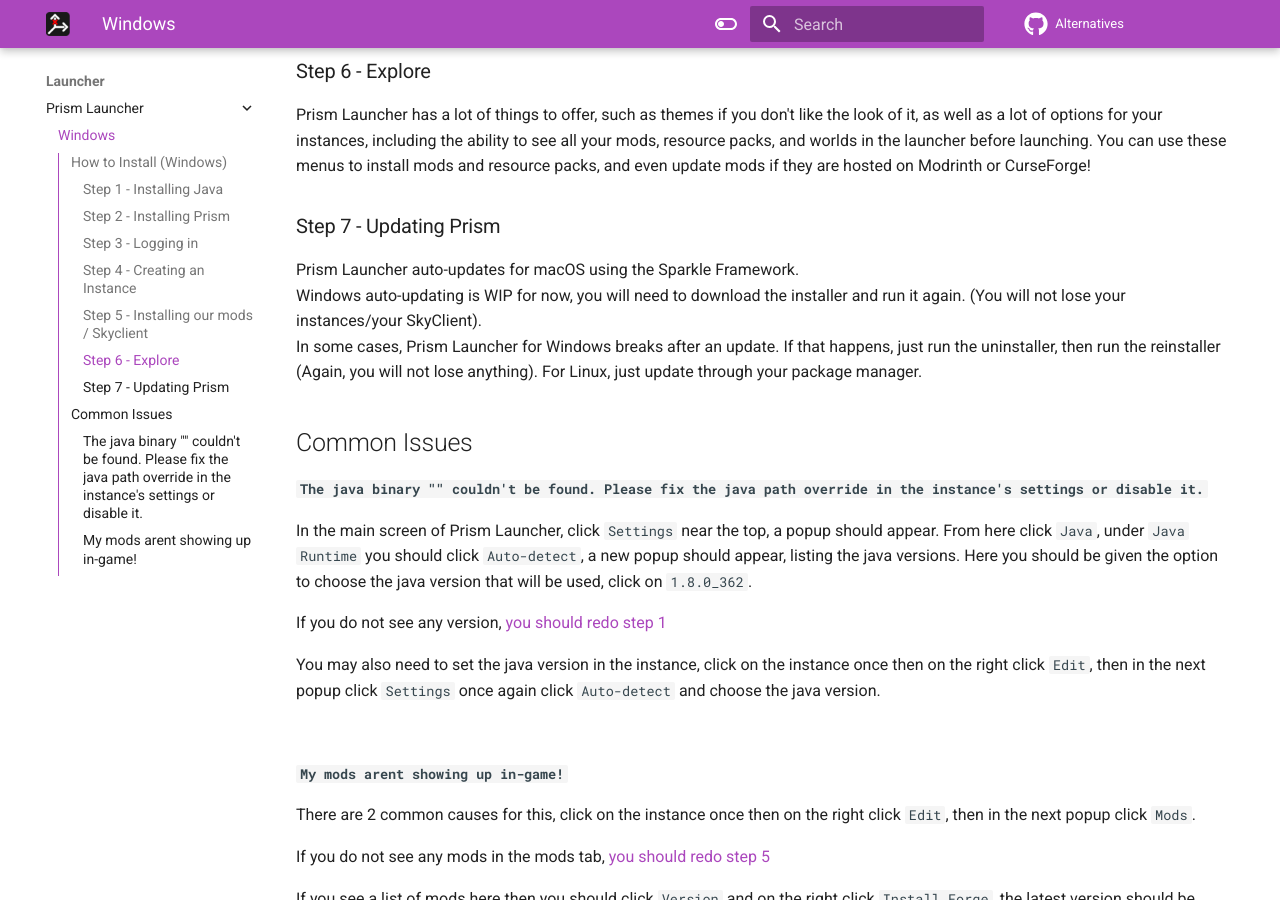
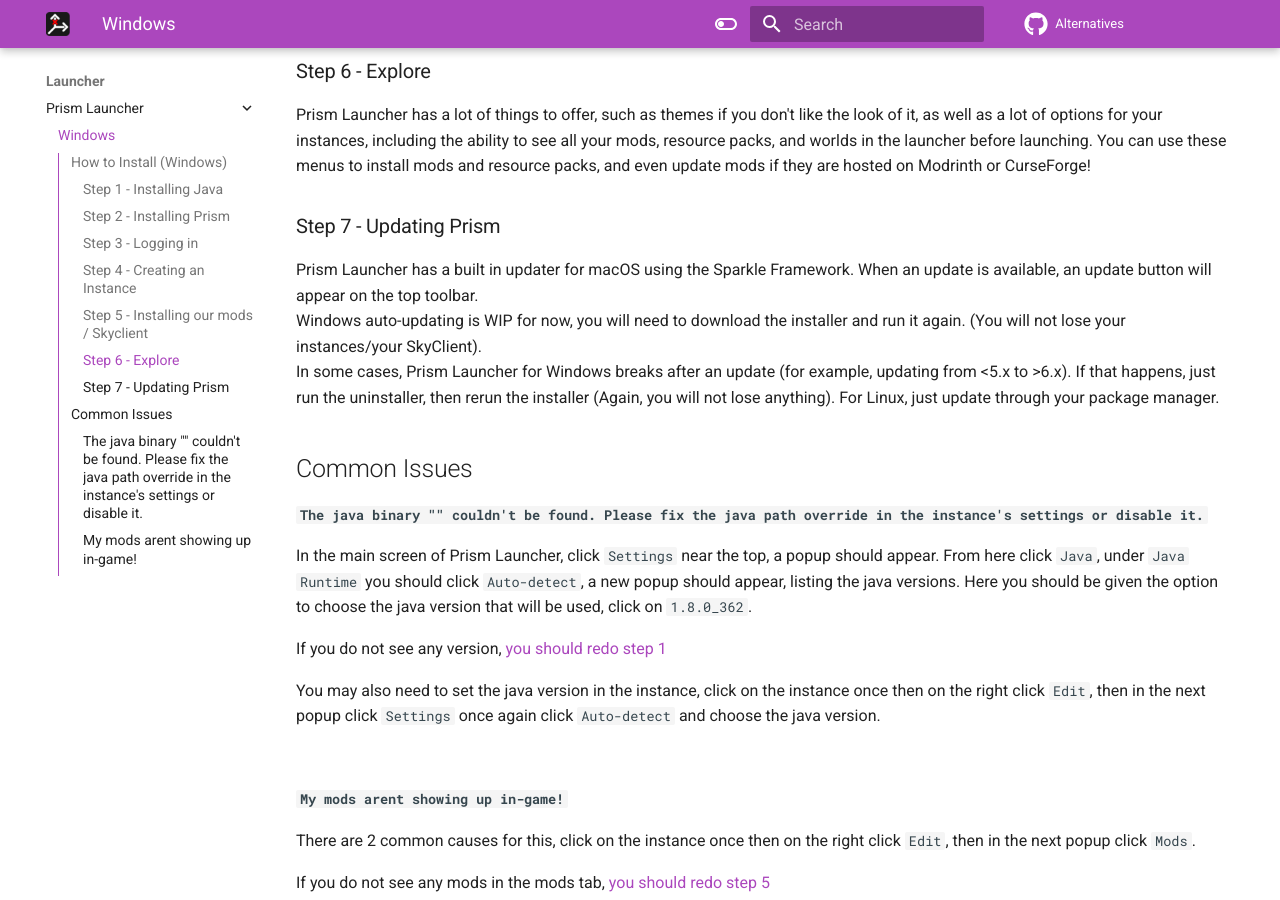
Before and after one commit to MicrocontrollersDev/Alternatives, an MkDocs documentation site: the page built from docs/launcher/prism_win.md, in a window 1280 px wide and 900 px high, scrolled down 2332 px. Built offline with MkDocs 1.6.1 and Material for MkDocs 9.7.7, drawn with Linux system fonts in a browser that asks for light colours; comment, search, counter and statistics services are not loaded.

Commit message:
update to be slightly more user friendly

```diff
--- a/docs/launcher/prism_win.md
+++ b/docs/launcher/prism_win.md
@@ -62,9 +62,9 @@
 
 ### Step 7 - Updating Prism
 
-Prism Launcher auto-updates for macOS using the Sparkle Framework.<br>
+Prism Launcher has a built in updater for macOS using the Sparkle Framework. When an update is available, an update button will appear on the top toolbar.<br>
 Windows auto-updating is WIP for now, you will need to download the installer and run it again. (You will not lose your instances/your SkyClient).<br>
-In some cases, Prism Launcher for Windows breaks after an update. If that happens, just run the uninstaller, then run the reinstaller (Again, you will not lose anything).
+In some cases, Prism Launcher for Windows breaks after an update (for example, updating from <5.x to >6.x). If that happens, just run the uninstaller, then rerun the installer (Again, you will not lose anything).
 For Linux, just update through your package manager.<br>
 
 
```
